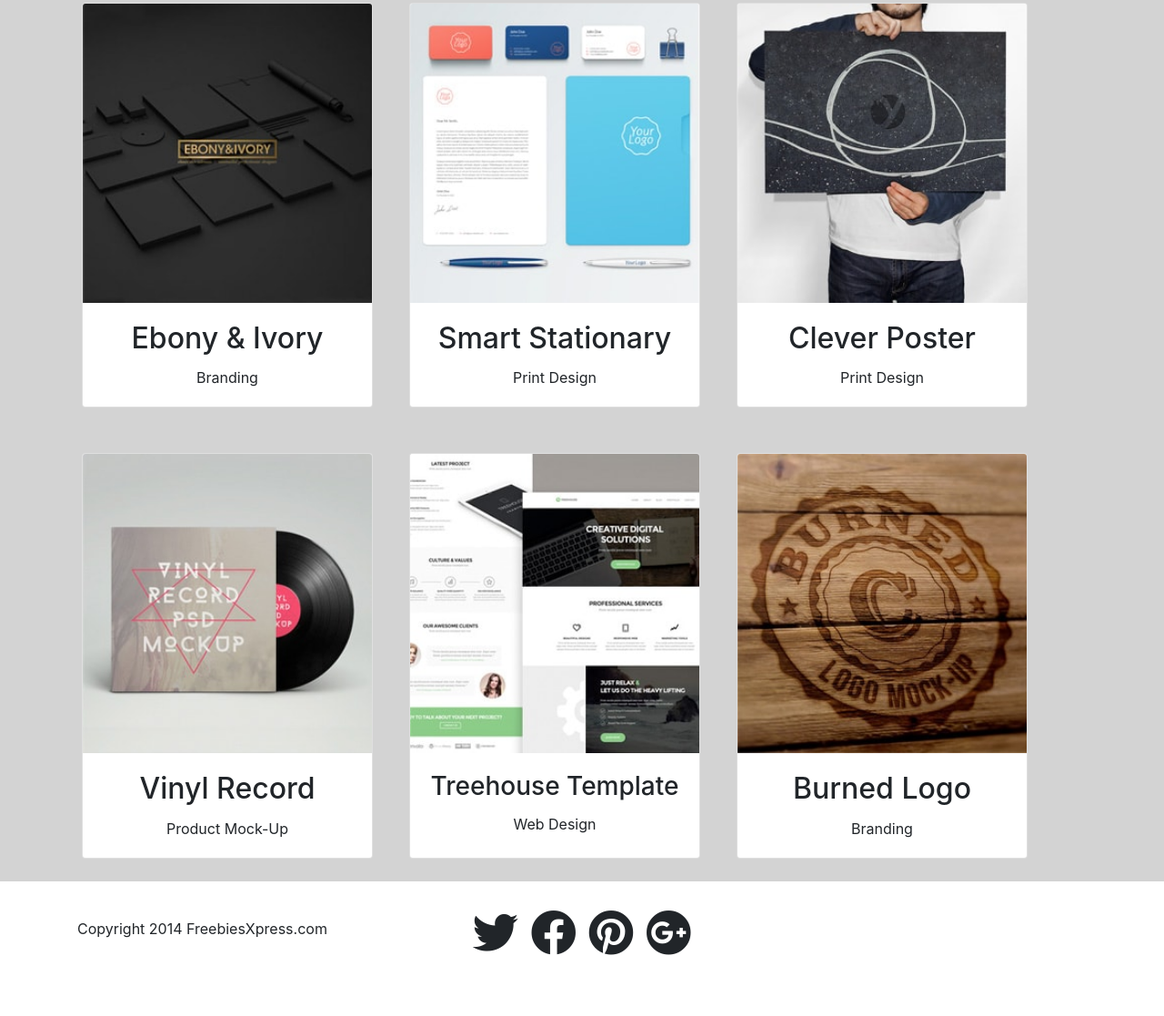
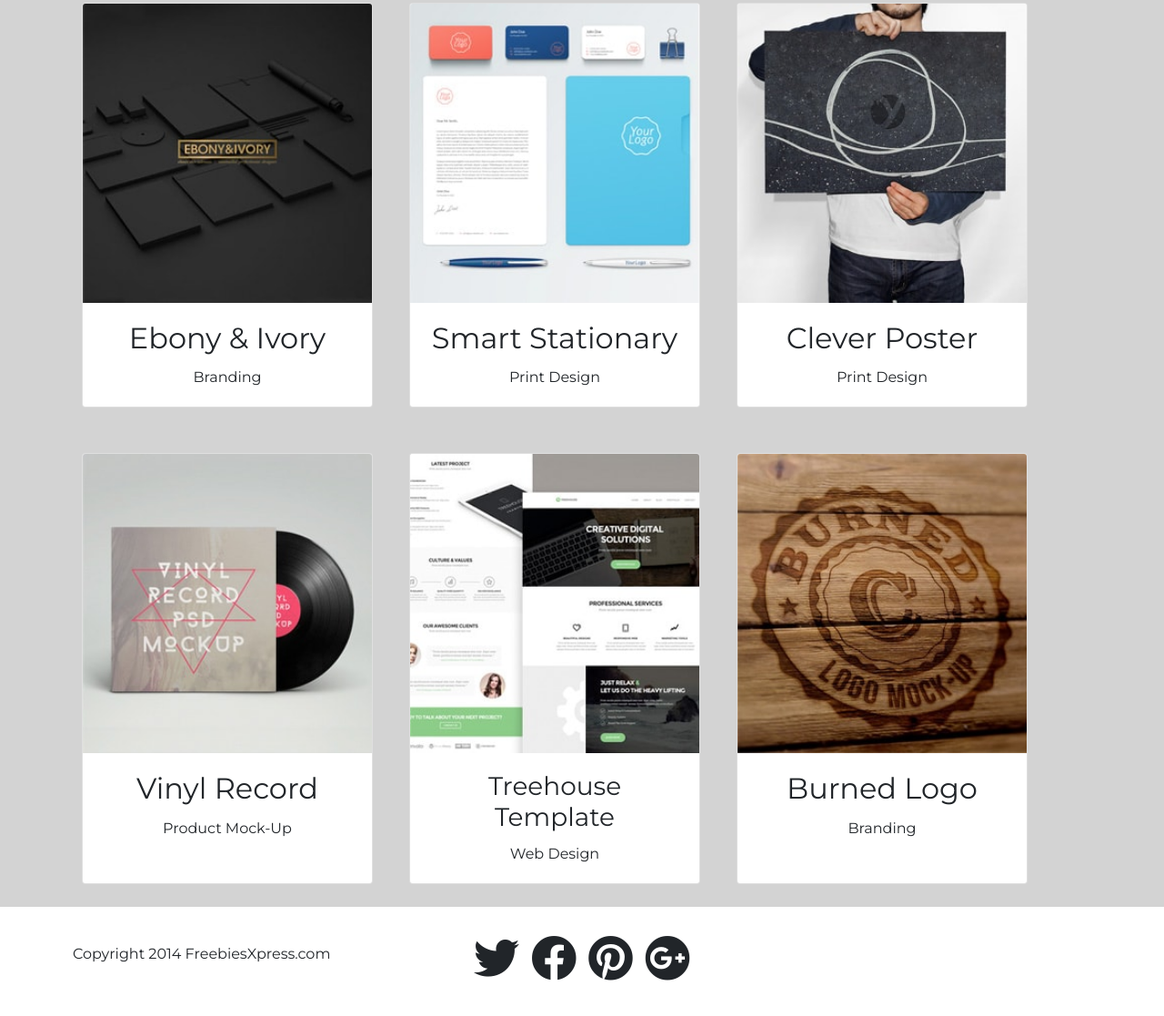
Before and after one commit to Adriansiwiak/project4kodilla, a website: page index.html in a window 1280 px wide. Shown: the part 1662-2779 px from the top of the page at 91% size. Before the commit the page ends 2751 px from the top, so only its background shows below. Drawn offline with nearby package versions, Linux system fonts and the light colour scheme.

Commit message:
Rapair font error

```diff
--- a/index.html
+++ b/index.html
@@ -5,12 +5,11 @@
     <!-- Required meta tags -->
     <meta charset="utf-8">
     <meta name="viewport" content="width=device-width, initial-scale=1, shrink-to-fit=no">
-    <link rel="stylesheet" href="../css/style.css">
     <link rel="stylesheet" href="https://cdnjs.cloudflare.com/ajax/libs/font-awesome/5.9.0/css/all.min.css">
     <link rel="stylesheet" href="https://stackpath.bootstrapcdn.com/bootstrap/4.3.1/css/bootstrap.min.css"
         integrity="sha384-ggOyR0iXCbMQv3Xipma34MD+dH/1fQ784/j6cY/iJTQUOhcWr7x9JvoRxT2MZw1T" crossorigin="anonymous">
-        <link href="https://fonts.googleapis.com/css?family=Montserrat&display=swap" rel="stylesheet">
-
+    <link href="https://fonts.googleapis.com/css?family=Montserrat&display=swap" rel="stylesheet">
+    <link rel="stylesheet" href="/css/style.css">
 </head>
 
 <body>
--- a/sass/style.scss
+++ b/sass/style.scss
@@ -3,8 +3,8 @@ $splash-color:#fff;
 $btn-color:#fed136;
 $main-font-family:'Montserrat', sans-serif;
 /*global*/
-.body{
-  font-family:$main-font-family;
+body{
+  font-family: $main-font-family;
 }
 /*splash*/
 .header{
```
Also changed, not shown: css/style.css.
